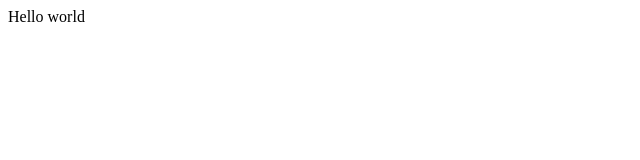
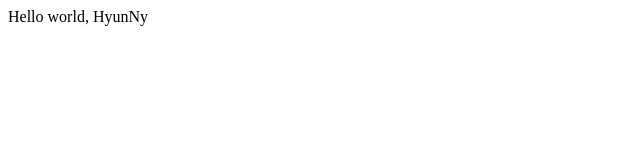
Before and after one commit to HyunNy/opentutorials-HyunNy1, a plain HTML site: page index.html in a window 1280 px wide. Shown: the full height of the page, 0-640 px from the left. Drawn offline with Linux system fonts and the light colour scheme.

Commit message:
chang index.html

```diff
--- a/index.html
+++ b/index.html
@@ -19,6 +19,6 @@
     </head>
 
     <body>
-        Hello world
+        Hello world, HyunNy
     </body>
 </html>
```
